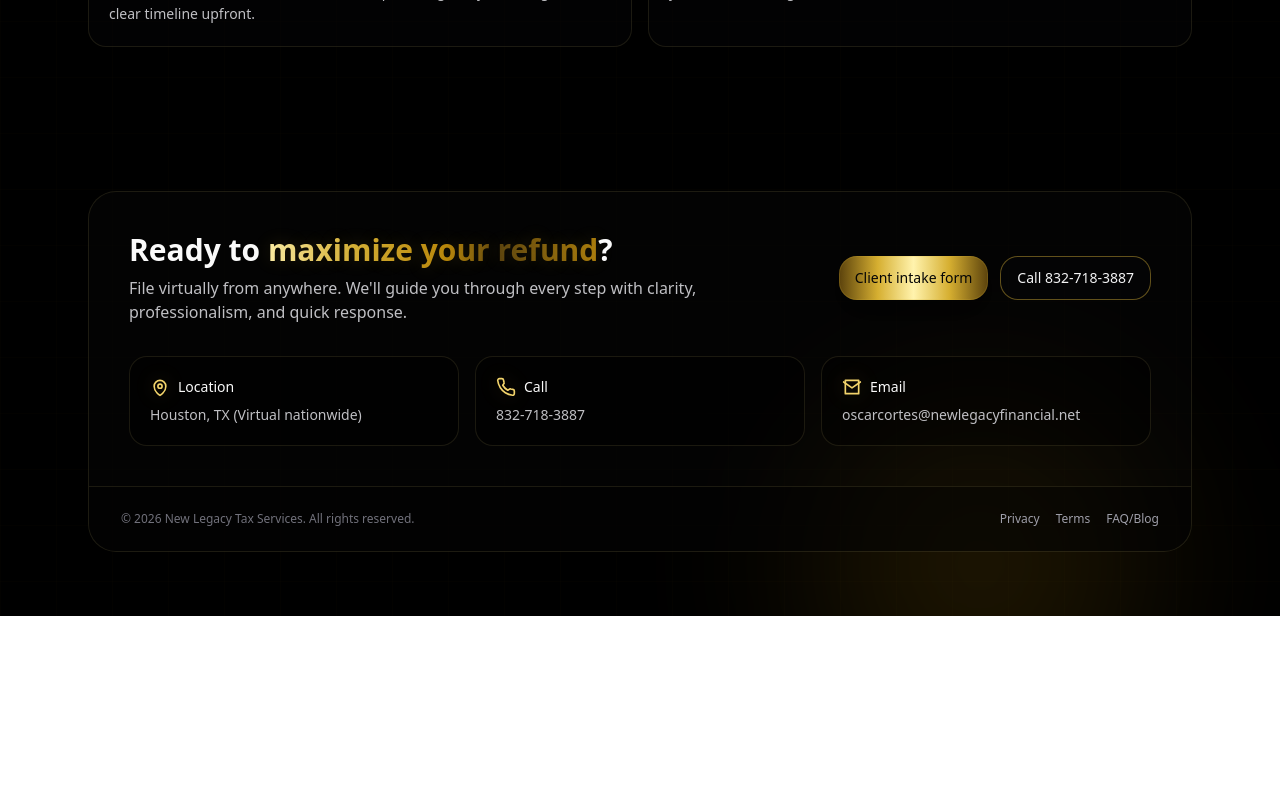
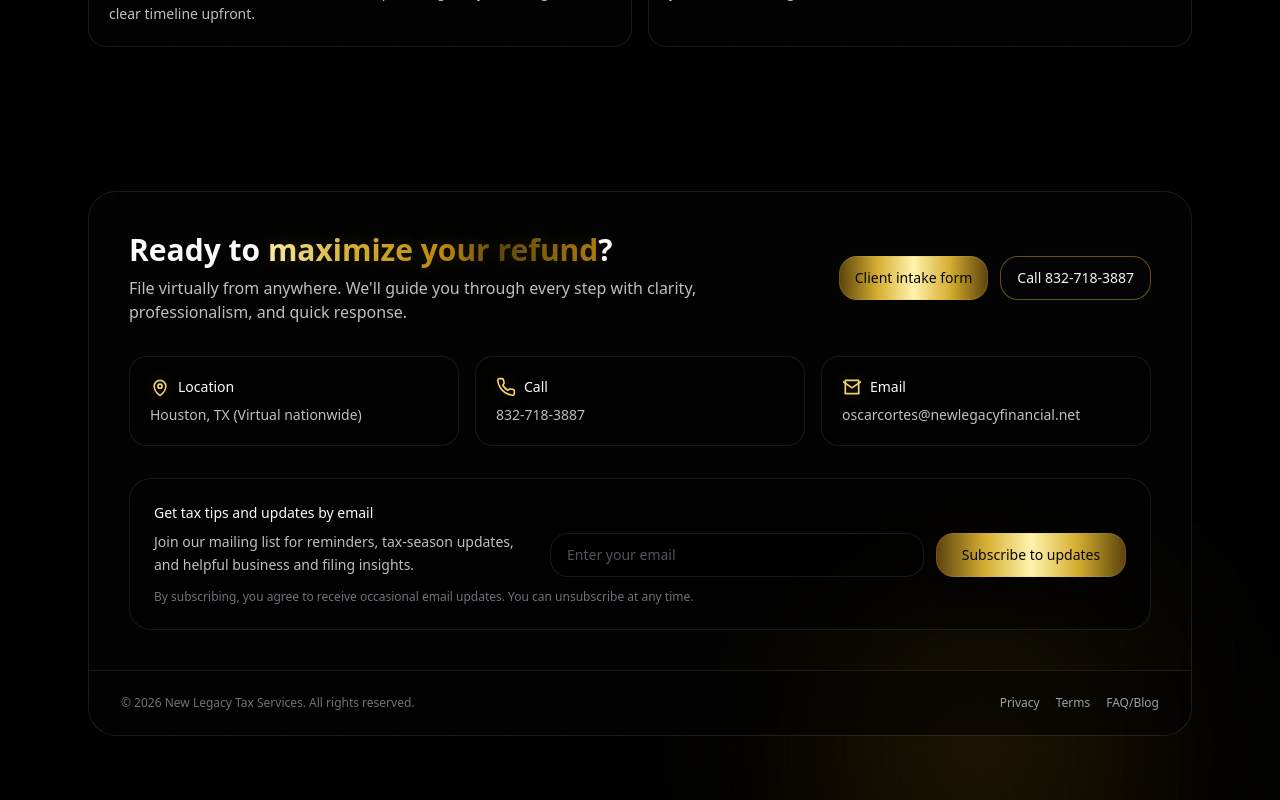
Before and after one commit to aterrazas1993/newlegacy-tax-site, a Next.js app: page / in a window 1280 px wide. Shown: the part 3787-4587 px from the top of the page. Before the commit the page ends 4403 px from the top, so only its background shows below. Built offline with nearby package versions, Linux system fonts and the light colour scheme.

Commit message:
Add Mailchimp email signup

```diff
--- /dev/null
+++ b/app/api/mailchimp/subscribe/route.ts
@@ -0,0 +1,80 @@
+import { createHash } from "node:crypto";
+
+function requiredEnv(name: string) {
+  const value = process.env[name];
+  if (!value) {
+    throw new Error(`Missing required environment variable: ${name}`);
+  }
+
+  return value;
+}
+
+export async function POST(request: Request) {
+  try {
+    const { email } = (await request.json()) as { email?: string };
+    const normalizedEmail = email?.trim().toLowerCase();
+
+    if (!normalizedEmail) {
+      return Response.json({ error: "Email is required." }, { status: 400 });
+    }
+
+    const emailPattern = /^[^\s@]+@[^\s@]+\.[^\s@]+$/;
+    if (!emailPattern.test(normalizedEmail)) {
+      return Response.json({ error: "Enter a valid email address." }, { status: 400 });
+    }
+
+    const apiKey = requiredEnv("MAILCHIMP_API_KEY");
+    const audienceId = requiredEnv("MAILCHIMP_AUDIENCE_ID");
+    const serverPrefix = requiredEnv("MAILCHIMP_SERVER_PREFIX");
+    const subscriberHash = createHash("md5").update(normalizedEmail).digest("hex");
+
+    const response = await fetch(
+      `https://${serverPrefix}.api.mailchimp.com/3.0/lists/${audienceId}/members/${subscriberHash}`,
+      {
+        method: "PUT",
+        headers: {
+          Authorization: `Basic ${Buffer.from(`anystring:${apiKey}`).toString("base64")}`,
+          "Content-Type": "application/json",
+        },
+        body: JSON.stringify({
+          email_address: normalizedEmail,
+          status_if_new: "subscribed",
+          status: "subscribed",
+          tags: ["newlegacy-tax-site", "website-signup"],
+        }),
+      },
+    );
+
+    const data = (await response.json()) as {
+      detail?: string;
+      status?: string;
+      title?: string;
+    };
+
+    if (!response.ok) {
+      return Response.json(
+        {
+          error: data.detail ?? "Mailchimp could not process this signup right now.",
+        },
+        { status: response.status },
+      );
+    }
+
+    const message =
+      data.status === "subscribed"
+        ? "You’re subscribed. Check your inbox for future updates."
+        : "Your email has been updated in our mailing list.";
+
+    return Response.json({ message });
+  } catch (error) {
+    return Response.json(
+      {
+        error:
+          error instanceof Error
+            ? error.message
+            : "Something went wrong while subscribing.",
+      },
+      { status: 500 },
+    );
+  }
+}
--- a/app/components/NewLegacyTaxServicesPrototype.tsx
+++ b/app/components/NewLegacyTaxServicesPrototype.tsx
@@ -438,6 +438,11 @@
 
 export default function NewLegacyTaxServicesPrototype() {
   const [runIntro, setRunIntro] = useState(false);
+  const [mailchimpEmail, setMailchimpEmail] = useState("");
+  const [mailchimpState, setMailchimpState] = useState<
+    "idle" | "submitting" | "success" | "error"
+  >("idle");
+  const [mailchimpMessage, setMailchimpMessage] = useState("");
 
   useEffect(() => {
     try {
@@ -450,6 +455,45 @@
       queueMicrotask(() => setRunIntro(true));
     }
   }, []);
+
+  async function handleMailchimpSubscribe(event: React.FormEvent<HTMLFormElement>) {
+    event.preventDefault();
+
+    const email = mailchimpEmail.trim();
+    if (!email) {
+      setMailchimpState("error");
+      setMailchimpMessage("Enter your email to subscribe.");
+      return;
+    }
+
+    setMailchimpState("submitting");
+    setMailchimpMessage("");
+
+    try {
+      const response = await fetch("/api/mailchimp/subscribe", {
+        method: "POST",
+        headers: {
+          "Content-Type": "application/json",
+        },
+        body: JSON.stringify({ email }),
+      });
+
+      const data = (await response.json()) as { error?: string; message?: string };
+
+      if (!response.ok) {
+        throw new Error(data.error ?? "Unable to subscribe right now.");
+      }
+
+      setMailchimpState("success");
+      setMailchimpMessage(data.message ?? "Thanks for subscribing.");
+      setMailchimpEmail("");
+    } catch (error) {
+      setMailchimpState("error");
+      setMailchimpMessage(
+        error instanceof Error ? error.message : "Unable to subscribe right now.",
+      );
+    }
+  }
 
   return (
     <div id="top" className="min-h-screen bg-black text-zinc-100">
@@ -1051,7 +1095,7 @@
                     </div>
                   </div>
 
-                  <div className="mt-8 grid gap-4 md:grid-cols-3">
+                <div className="mt-8 grid gap-4 md:grid-cols-3">
                     <div className="rounded-2xl border border-amber-200/10 bg-black/35 p-5">
                       <div className="flex items-center gap-2 text-sm font-medium text-zinc-50">
                         <PinI className="h-4 w-4" />
@@ -1076,11 +1120,66 @@
                       <p className="mt-2 text-sm text-zinc-300/90">
                         oscarcortes@newlegacyfinancial.net
                       </p>
-                    </div>
                   </div>
                 </div>
 
-                <div className="border-t border-amber-200/10 bg-black/40 px-8 py-6">
+                <div className="mt-8 rounded-3xl border border-amber-200/10 bg-black/35 p-6">
+                  <div className="flex flex-col gap-5 lg:flex-row lg:items-end lg:justify-between">
+                    <div className="max-w-xl">
+                      <div className="text-sm font-medium text-zinc-50">
+                        Get tax tips and updates by email
+                      </div>
+                      <p className="mt-2 text-sm leading-relaxed text-zinc-300/90">
+                        Join our mailing list for reminders, tax-season updates, and helpful
+                        business and filing insights.
+                      </p>
+                    </div>
+
+                    <form
+                      onSubmit={handleMailchimpSubscribe}
+                      className="flex w-full max-w-xl flex-col gap-3 sm:flex-row"
+                    >
+                      <Input
+                        type="email"
+                        inputMode="email"
+                        autoComplete="email"
+                        placeholder="Enter your email"
+                        value={mailchimpEmail}
+                        onChange={(event) => setMailchimpEmail(event.target.value)}
+                        className="border-amber-200/10 bg-black/40 text-zinc-100 placeholder:text-zinc-600"
+                      />
+                      <Button
+                        type="submit"
+                        className="sm:min-w-[190px]"
+                        disabled={mailchimpState === "submitting"}
+                      >
+                        {mailchimpState === "submitting"
+                          ? "Subscribing..."
+                          : "Subscribe to updates"}
+                      </Button>
+                    </form>
+                  </div>
+
+                  <div className="mt-3 flex flex-col gap-2 sm:flex-row sm:items-center sm:justify-between">
+                    <p className="text-xs text-zinc-500">
+                      By subscribing, you agree to receive occasional email updates. You can
+                      unsubscribe at any time.
+                    </p>
+                    {mailchimpMessage ? (
+                      <p
+                        className={cx(
+                          "text-xs",
+                          mailchimpState === "success" ? "text-emerald-300" : "text-rose-300",
+                        )}
+                      >
+                        {mailchimpMessage}
+                      </p>
+                    ) : null}
+                  </div>
+                </div>
+              </div>
+
+              <div className="border-t border-amber-200/10 bg-black/40 px-8 py-6">
                   <div className="flex flex-col items-start justify-between gap-3 sm:flex-row sm:items-center">
                     <div className="text-xs text-zinc-500">
                       © {new Date().getFullYear()} New Legacy Tax Services. All rights reserved.
```
